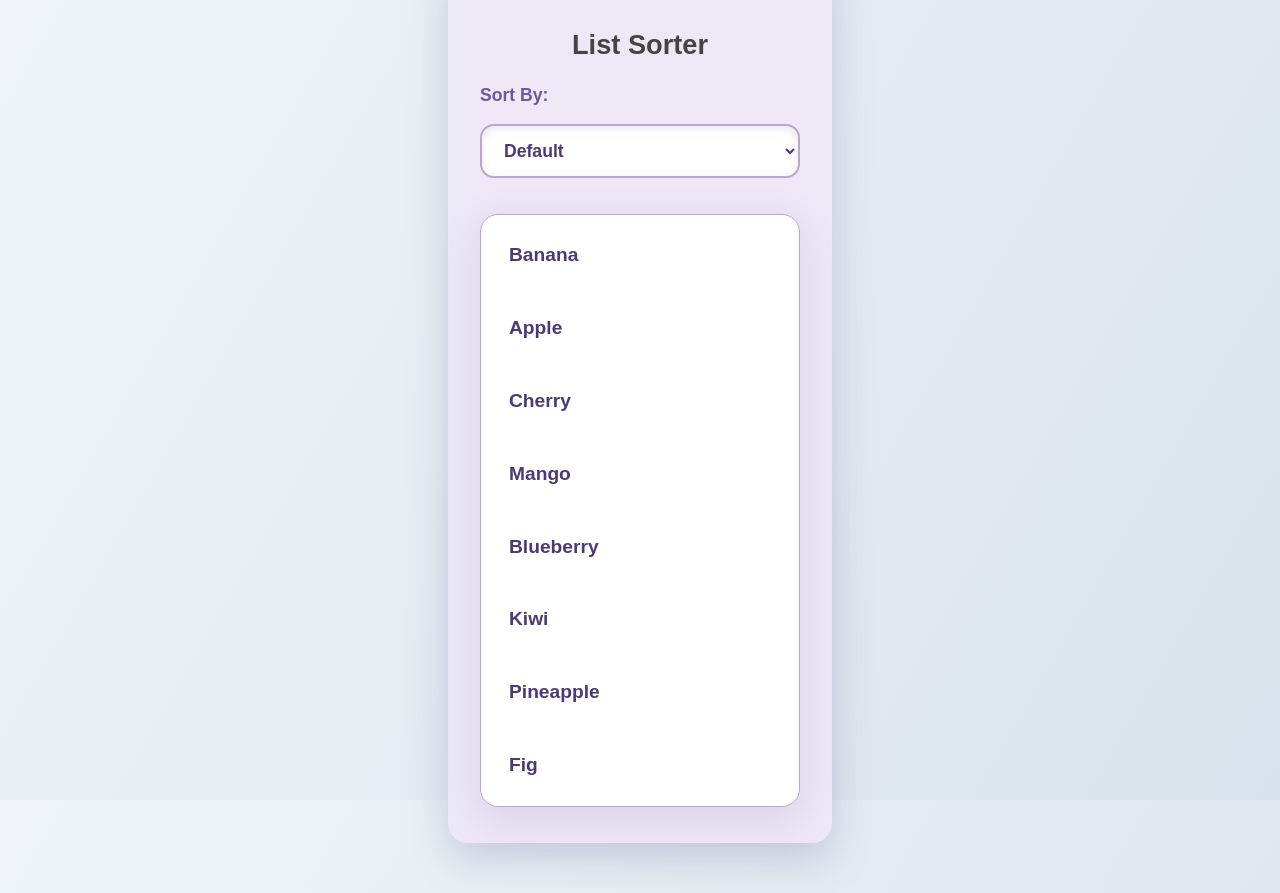
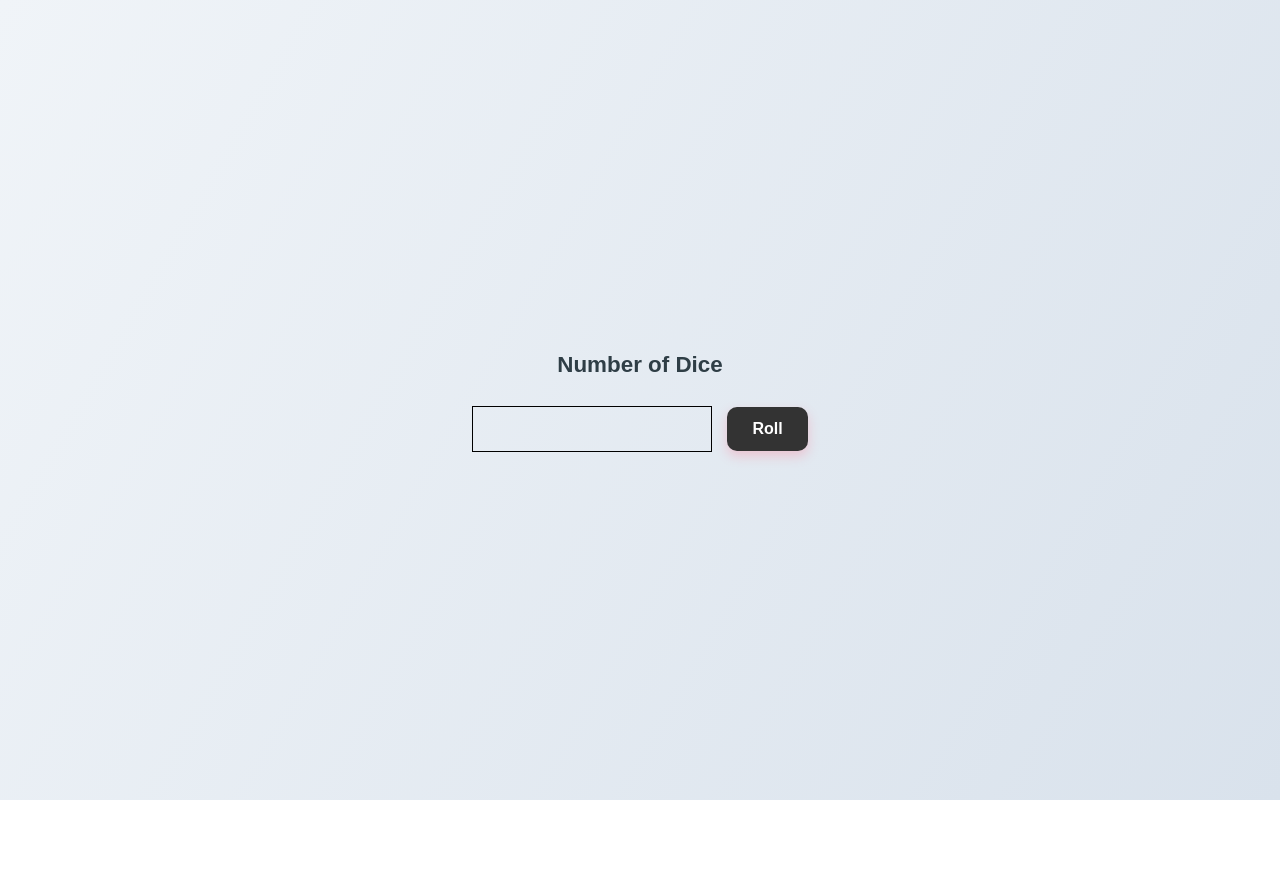
Before and after one commit to Code-With-Rohit-69/Practice-React, a React (Vite) app: page / in a window 1280 px wide. After the commit the page ends 800 px from the top, so only its background shows below. Built offline with nearby package versions, Linux system fonts and the light colour scheme.

Commit message:
Dice Roller

```diff
--- a/src/App.jsx
+++ b/src/App.jsx
@@ -22,9 +22,10 @@ import GridLights2 from "./components/GridLights2/GridLights2.jsx";
 import TrafficLight from "./components/TrafficLight/TrafficLight.jsx";
 import CinemaHall from "./components/CinemaHall/CinemaHall.jsx";
 import ListSorter from "./components/ListSorter/ListSorter.jsx";
+import DiceRoller from "./components/DiceRoller/DiceRoller.jsx";
 
 const App = () => {
-  return <ListSorter />
+  return <DiceRoller />;
 };
 
 export default App;
--- /dev/null
+++ b/src/components/DiceRoller/DiceRoller.jsx
@@ -0,0 +1,56 @@
+import React, { useState } from "react";
+import Style from "./DiceRoller.module.css";
+
+const DiceRoller = () => {
+  const [input, setInput] = useState();
+  const [dices, setDices] = useState([]);
+
+  const handleChange = (e) => {
+    setInput(e.target.value);
+  };
+
+  const handleRoll = () => {
+    if (input < 1 || input > 12) {
+      return;
+    }
+
+    setDices([]);
+
+    for (let i = 0; i < input; i++) {
+      let randDice = Math.floor(Math.random() * 6 + 1);
+      setDices((p) => [...p, randDice]);
+    }
+  };
+
+  return (
+    <div>
+      <h1 className={Style.title}>Number of Dice</h1>
+      <div className={Style.inputField}>
+        <input
+          type="number"
+          className={Style.input}
+          name="input"
+          id="input-number"
+          min={1}
+          max={12}
+          value={input}
+          onChange={handleChange}
+        />
+        <button onClick={handleRoll} className={Style.roll}>
+          Roll
+        </button>
+      </div>
+      {dices.length > 0 && (
+        <div className={Style.dices}>
+          {dices.map((dice, index) => (
+            <div className={Style.dice} key={index}>
+              {dice}
+            </div>
+          ))}
+        </div>
+      )}
+    </div>
+  );
+};
+
+export default DiceRoller;
--- /dev/null
+++ b/src/components/DiceRoller/DiceRoller.module.css
@@ -0,0 +1,44 @@
+.title {
+  font-size: 1.4rem;
+}
+
+.inputField {
+  display: flex;
+  gap: 15px;
+  align-items: center;
+  justify-content: center;
+}
+
+.input {
+  padding: 10px;
+  border: 1px solid #000;
+  width: 240px;
+}
+
+.roll {
+  padding: 10px 25px;
+}
+
+.dices {
+  margin-top: 2rem;
+  display: grid;
+  grid-template-columns: repeat(3, 1fr);
+  background-color: #ececec;
+  border-radius: 1rem;
+  padding: 1rem;
+  justify-content: space-evenly;
+  row-gap: 10px;
+}
+
+.dice {
+  display: flex;
+  align-items: center;
+  justify-content: center;
+  font-size: 1.3rem;
+  font-weight: 600;
+  border: 2px solid #000;
+  width: 50px;
+  height: 50px;
+  background-color: #fff;
+  border-radius: 10px;
+}
```
